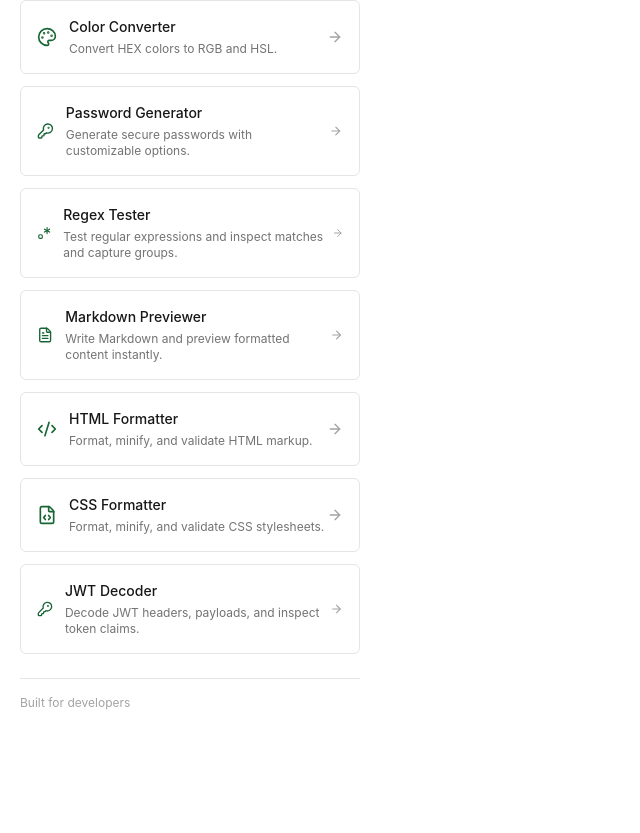
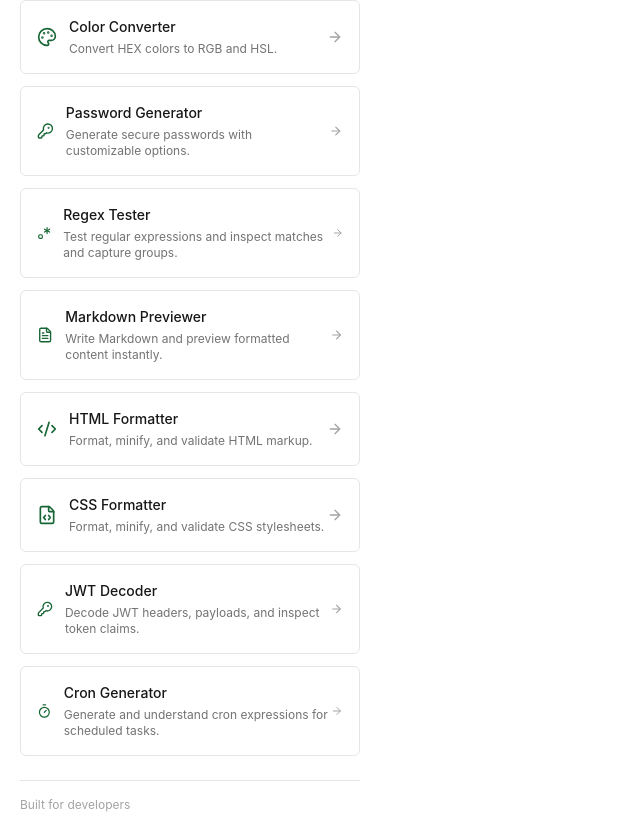
Before and after one commit to md-faizanahmad/devtool-kit, a React (Vite) app: page /#/ in a window 1280 px wide. Shown: the part 737-1570 px from the top of the page, without its empty margins (0-640 px from the left). Before the commit the page ends 1468 px from the top, so only its background shows below. Built offline with nearby package versions, Linux system fonts and the light colour scheme.

Commit message:
feat(cron-generator): register route and add home page entry

```diff
--- a/src/App.tsx
+++ b/src/App.tsx
@@ -15,6 +15,7 @@ import MarkdownPreviewer from './features/markdown-previewer/MarkdownPreviewer';
 import HtmlFormatter from './features/html-formatter/HtmlFormatter';
 import CssFormatter from './features/css-formatter/CssFormatter';
 import JwtDecoder from './features/jwt-decoder/JwtDecoder';
+import CronGenerator from './features/cron-generator/CronGenerator';
 
 function App() {
   const loadSettings = useAppStore((state) => state.loadSettings);
@@ -39,6 +40,7 @@ function App() {
       <Route path="/html-formatter" element={<HtmlFormatter />} />
       <Route path="/css-formatter" element={<CssFormatter />} />
       <Route path="/jwt-decoder" element={<JwtDecoder />} />
+      <Route path="/cron-generator" element={<CronGenerator />} />
     </Routes>
   );
 }
--- a/src/components/layout/HomePage.tsx
+++ b/src/components/layout/HomePage.tsx
@@ -13,6 +13,7 @@ import {
   FileText,
   CodeXml,
   FileCode,
+  Timer,
 } from 'lucide-react';
 import type { LucideIcon } from 'lucide-react';
 import AppLayout from './AppLayout';
@@ -104,6 +105,13 @@ const tools: Tool[] = [
     path: '/jwt-decoder',
     icon: KeyRound,
   },
+  {
+    title: 'Cron Generator',
+    description:
+      'Generate and understand cron expressions for scheduled tasks.',
+    path: '/cron-generator',
+    icon: Timer,
+  },
 ];
 
 export default function HomePage() {
```
